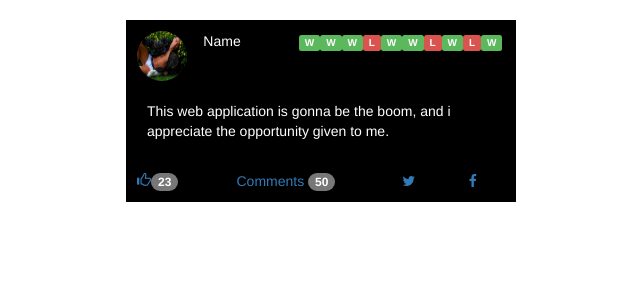
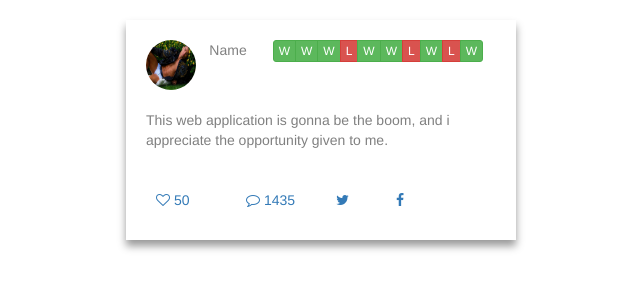
Before and after one commit to sofiengwin/bat-ui, a plain HTML site: page card/card.html in a window 1280 px wide. Shown: the whole page, without its empty margins (319-959 px from the left). Drawn offline with Linux system fonts and the light colour scheme.

Commit message:
newly updated

```diff
--- a/card/card.css
+++ b/card/card.css
@@ -1,15 +1,16 @@
-.display p{
-    padding: 20px 10px;
+.text{
+    padding:10px;
+}
+.user{
+    padding: 10px;
 }
 .card{
-    background-color: black;
-    color: white;
+    color:grey;
     padding: 10px;
-    border: 1px solid black;
+    box-shadow: 0px 6px 8px #999;
 }
-.label{
-    margin-left:-4px;
-    font-size: 10px;
+.fonts{
+    padding: 20px;
 }
 .row-margin{
     margin-top:20px;
--- a/card/card.html
+++ b/card/card.html
@@ -15,41 +15,43 @@
             <div class="row row-margin">
                 <div class="col-lg-4 col-sm-3"></div>
                 <div class="col-lg-4 col-sm-6 card">
-                    <div class="row">
+                    <div class="row user">
                         <div class="col-sm-2 col-xs-2">
                             <img src="image/1376187230720344939.jpg" class="img-circle" style="width: 50px; height:50px;">
                         </div>
-                        <div class="col-sm-3 col-xs-3">
+                        <div class="col-sm-2 col-xs-2">
                             <p>Name</p>
                         </div>
-                        <div class="col-sm-7 col-xs-7">
-                            <span class="label label-success">W</span>
-                            <span class="label label-success">W</span>
-                            <span class="label label-success">W</span>
-                            <span class="label label-danger">L</span>
-                            <span class="label label-success">W</span>
-                            <span class="label label-success">W</span>
-                            <span class="label label-danger">L</span>
-                            <span class="label label-success">W</span>
-                            <span class="label label-danger">L</span>
-                            <span class="label label-success">W</span>
+                        <div class="col-sm-8 col-xs-8 btn-group btn-group-xs">
+                            <button class="btn btn-success">W</button>
+                            <button class="btn btn-success">W</button>
+                            <button class="btn btn-success">W</button>
+                            <button class="btn btn-danger">L</button>
+                            <button class="btn btn-success">W</button>
+                            <button class="btn btn-success">W</button>
+                            <button class="btn btn-danger">L</button>
+                            <button class="btn btn-success">W</button>
+                            <button class="btn btn-danger">L</button>
+                            <button class="btn btn-success">W</button>
                         </div>
                     </div>
-                    <div class="display">
+                    <div class="text">
                         <p>This web application is gonna be the boom, and i appreciate the opportunity given to me.</p>
                     </div>
-                    <div class="row">
+                    <div class="row fonts">
                         <div class="col-sm-3 col-xs-3">
-                           <a href="#"><span class="glyphicon glyphicon-thumbs-up"></span></a><span class="badge">23</span>
+                           <a href="#"><span class="fa fa-heart-o"></span><span>  50</span></a>
                         </div>
-                        <div class="col-sm-5 col-xs-5">
-                            <a href="#">Comments <span class="badge">50</span></a>
+                        <div class="col-sm-3 col-xs-3">
+                            <a href="#"><span class="fa fa-comment-o"></span></span><span>  1435</span></a>
                         </div>
                         <div class="col-sm-2 col-xs-2">
                             <a href="#"><span class="fa fa-twitter"></span></a>
                         </div>
                         <div class="col-sm-2 col-xs-2">
                             <a href="#"><span class="fa fa-facebook"></span></a>
+                        </div>
+                        <div class="col-sm-2 col-xs-2">
                         </div>
                     </div>
                 </div>
```
